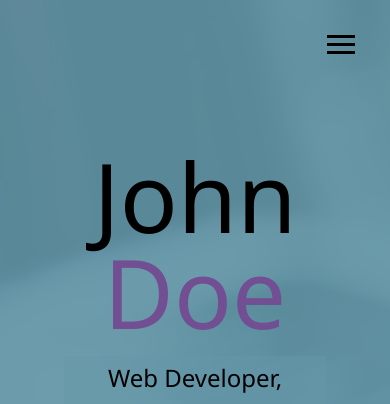
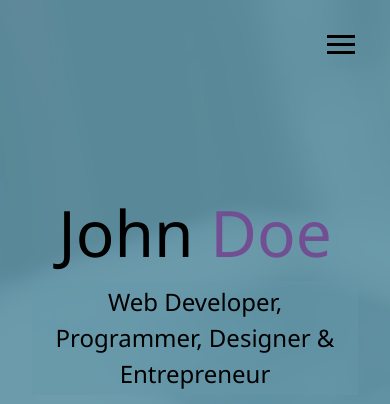
Before and after one commit to jmoralesg/modern_portfolio, a website: page dist/index.html in a window 390 px wide. Shown: the top 404 px of the page. Drawn offline with Linux system fonts and the light colour scheme.

Commit message:
fixed smarphone display

```diff
--- a/scss/_mobile.scss
+++ b/scss/_mobile.scss
@@ -17,12 +17,10 @@
   main {
     align-items: center;
     text-align: center;
-    padding: 2rem;
 
     .lg-heading {
       line-height: 1;
       margin-bottom: 1rem;
-      font-size: 5rem;
     }
   }
 
@@ -71,8 +69,17 @@
 
 //Smartphones
 @include mediaSm {
-  main#home h1 {
-    margin-top: 10vh;
+  main {
+    padding: 2rem;
+
+    #home h1 {
+      margin-top: 10vh;
+    }
+
+    .lg-heading {
+      margin-top: 2rem;
+      font-size: 4rem;
+    }
   }
 
   .projects {
--- a/scss/main.scss
+++ b/scss/main.scss
@@ -24,7 +24,7 @@ h3 {
   font-weight: 400;
 
   &.lg-heading {
-    font-size: 6rem;
+    font-size: 5rem;
   }
 
   &.sm-heading {
@@ -143,7 +143,7 @@ main {
   div {
     font-size: 2rem;
     border: 3px solid #fff;
-    padding: 1.5rem 2.5rem;
+    padding: 1.5rem 1.5rem;
     margin-bottom: 3rem;
     @include easeOut;
 
```
Also changed, not shown: package.json (+10 -2 lines), dist/css/main.css.
